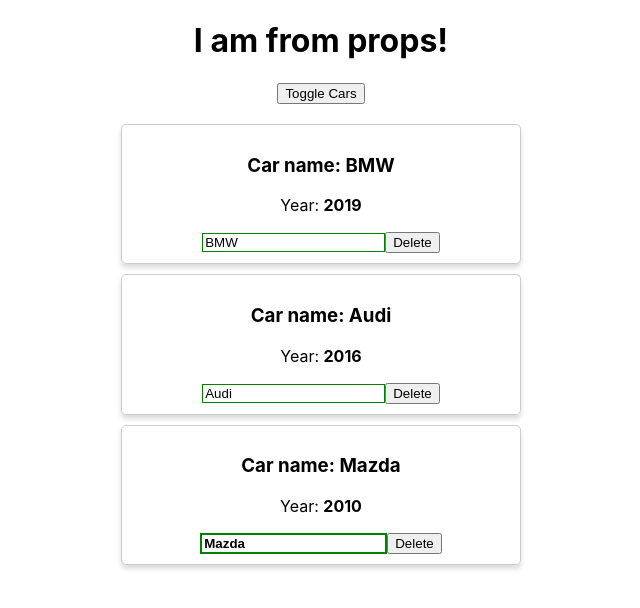
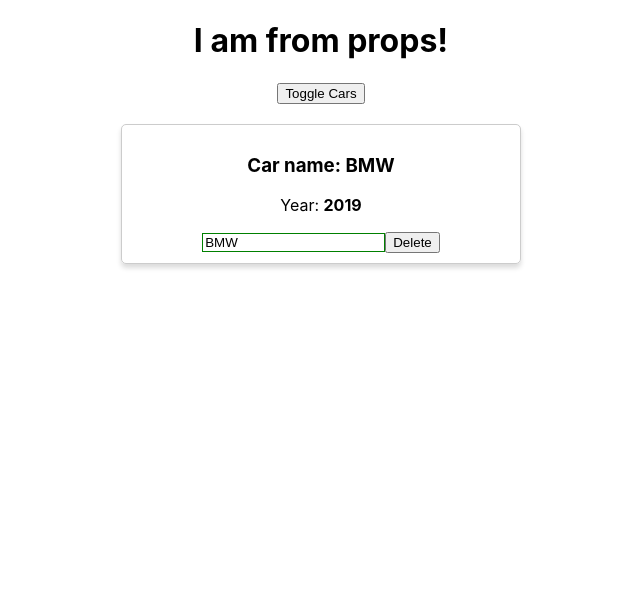
Before and after one commit to Vadim-Kolchanov/react-theory, a React (Create React App) app: page / in a window 1280 px wide. Both pictures are taken after a click on the button "Toggle Cars". Shown: the top 608 px of the page, without its empty margins (319-959 px from the left). Built offline with nearby package versions, Linux system fonts and the light colour scheme.

Commit message:
Раздел 5: Компоненты реакт. Жизненный цикл изменения

```diff
--- a/src/App/App.js
+++ b/src/App/App.js
@@ -11,8 +11,8 @@
         this.state = {
             cars: [
                 {name: 'BMW', year: 2019},
-                {name: 'Audi', year: 2016},
-                {name: 'Mazda', year: 2010}
+                // {name: 'Audi', year: 2016},
+                // {name: 'Mazda', year: 2010}
             ],
             pageTitle: 'Hello World, motherfuckers!',
             showCars: false
--- a/src/Car/Car.js
+++ b/src/Car/Car.js
@@ -1,5 +1,5 @@
 import React from "react";
-import Radium from 'radium';
+// import Radium from 'radium';
 import './Car.css';
 
 class Car extends React.Component {
@@ -20,7 +20,29 @@
         return inputClasses.join(' ');
     }
 
+    componentWillReceiveProps(nextProps) {
+        console.log('Car componentWillReceiveProps', nextProps);
+    }
+
+    // Если true, то компонент нужно перерисовать, если false то ничего не делаем
+    // True - если есть изменения в стейте
+    shouldComponentUpdate(nextProps, nextState) {
+        console.log('Car shouldComponentUpdate', nextProps, nextState);
+
+        return nextProps.name.trim() !== this.props.name.trim();
+    }
+
+    componentWillUpdate(nextProps, nextState) {
+        console.log('Car componentWillUpdate', nextProps, nextState);
+    }
+
+    componentDidUpdate() {
+        console.log('Car componentDidUpdate');
+    }
+
+
     render() {
+        console.log('Car render');
         const style = {
             border: '1px solid #ccc',
             boxShadow: '0 4px 5px 0 rgba(0, 0, 0, .14)',
@@ -45,7 +67,7 @@
     }
 }
 
-export default Radium(Car);
+export default Car;
 
 //Вывод динамических данных
 // export default () => (
```
